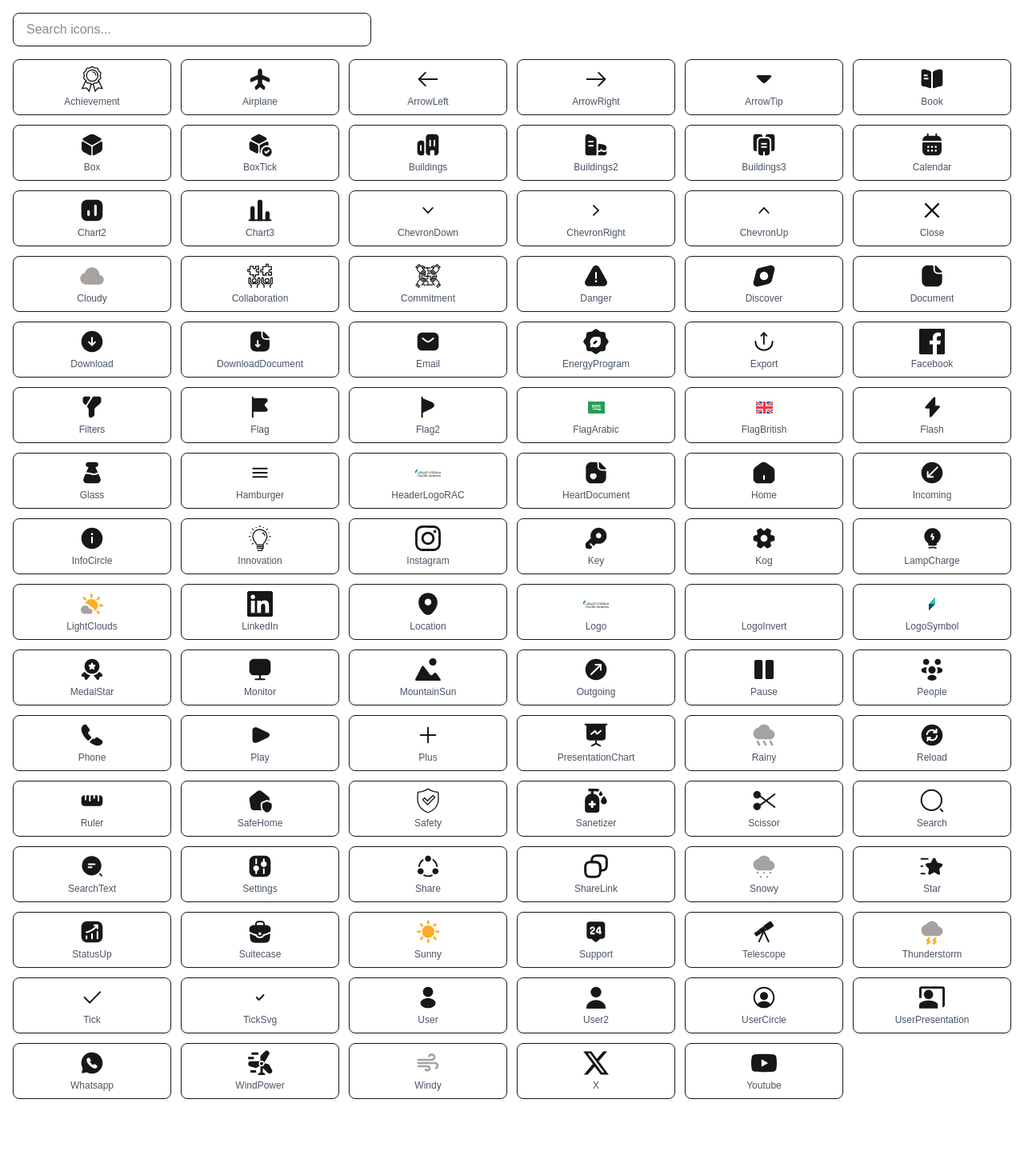
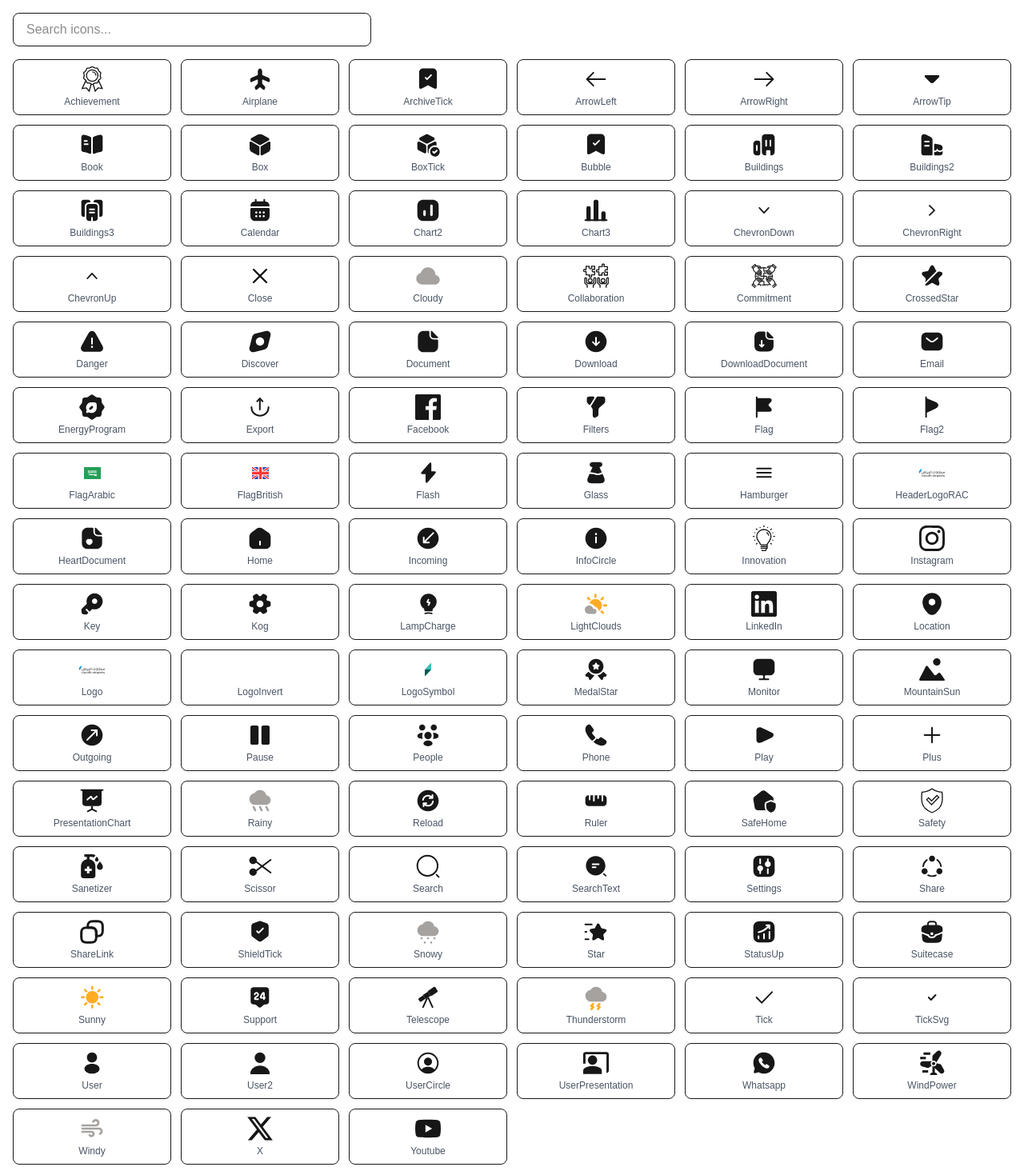
Before and after one commit to BieganskiP/icons, a Next.js app: page / in a window 1280 px wide. Shown: the top 1469 px of the page at 80% size. Before the commit the page ends 1390 px from the top, so only its background shows below. Built offline with nearby package versions, Linux system fonts and the light colour scheme.

Commit message:
Refactor icon imports for consistency and add new icons: ArchiveTick, Bubble, CrossedStar, and ShieldTick

```diff
--- /dev/null
+++ b/components/icons/ArchiveTick.tsx
@@ -0,0 +1,21 @@
+interface ArchiveTickProps {
+  className?: string;
+}
+
+export default function ArchiveTick({ className }: ArchiveTickProps) {
+  return (
+    <svg
+      className={className}
+      width="100%"
+      height="100%"
+      viewBox="0 0 24 25"
+      fill="none"
+      xmlns="http://www.w3.org/2000/svg"
+    >
+      <path
+        d="M16.8203 1.92188H7.18031C5.06031 1.92188 3.32031 3.66188 3.32031 5.78188V19.8719C3.32031 21.6719 4.61031 22.4319 6.19031 21.5619L11.0703 18.8519C11.5903 18.5619 12.4303 18.5619 12.9403 18.8519L17.8203 21.5619C19.4003 22.4419 20.6903 21.6819 20.6903 19.8719V5.78188C20.6803 3.66188 18.9503 1.92188 16.8203 1.92188ZM15.6203 9.04187L11.6203 13.0419C11.4703 13.1919 11.2803 13.2619 11.0903 13.2619C10.9003 13.2619 10.7103 13.1919 10.5603 13.0419L9.06031 11.5419C8.77031 11.2519 8.77031 10.7719 9.06031 10.4819C9.35031 10.1919 9.83031 10.1919 10.1203 10.4819L11.0903 11.4519L14.5603 7.98187C14.8503 7.69187 15.3303 7.69187 15.6203 7.98187C15.9103 8.27187 15.9103 8.75187 15.6203 9.04187Z"
+        fill="currentColor"
+      />
+    </svg>
+  );
+}
--- /dev/null
+++ b/components/icons/Bubble.tsx
@@ -0,0 +1,21 @@
+interface ArchiveTickProps {
+  className?: string;
+}
+
+export default function ArchiveTick({ className }: ArchiveTickProps) {
+  return (
+    <svg
+      className={className}
+      width="100%"
+      height="100%"
+      viewBox="0 0 24 25"
+      fill="none"
+      xmlns="http://www.w3.org/2000/svg"
+    >
+      <path
+        d="M16.8203 1.92188H7.18031C5.06031 1.92188 3.32031 3.66188 3.32031 5.78188V19.8719C3.32031 21.6719 4.61031 22.4319 6.19031 21.5619L11.0703 18.8519C11.5903 18.5619 12.4303 18.5619 12.9403 18.8519L17.8203 21.5619C19.4003 22.4419 20.6903 21.6819 20.6903 19.8719V5.78188C20.6803 3.66188 18.9503 1.92188 16.8203 1.92188ZM15.6203 9.04187L11.6203 13.0419C11.4703 13.1919 11.2803 13.2619 11.0903 13.2619C10.9003 13.2619 10.7103 13.1919 10.5603 13.0419L9.06031 11.5419C8.77031 11.2519 8.77031 10.7719 9.06031 10.4819C9.35031 10.1919 9.83031 10.1919 10.1203 10.4819L11.0903 11.4519L14.5603 7.98187C14.8503 7.69187 15.3303 7.69187 15.6203 7.98187C15.9103 8.27187 15.9103 8.75187 15.6203 9.04187Z"
+        fill="currentColor"
+      />
+    </svg>
+  );
+}
--- /dev/null
+++ b/components/icons/CrossedStar.tsx
@@ -0,0 +1,21 @@
+interface CrossedStarProps {
+  className?: string;
+}
+
+export default function CrossedStar({ className }: CrossedStarProps) {
+  return (
+    <svg
+      className={className}
+      width="100%"
+      height="100%"
+      viewBox="0 0 25 25"
+      fill="none"
+      xmlns="http://www.w3.org/2000/svg"
+    >
+      <path
+        d="M19.6153 8.24121L20.6251 8.41113C21.685 8.59111 22.395 9.07161 22.6251 9.77148C22.8451 10.4715 22.5452 11.282 21.7852 12.042L19.3653 14.4717C19.0054 14.8317 18.8059 15.5218 18.9259 16.0117L19.6153 19.0215C19.9053 20.2713 19.7253 21.2111 19.1056 21.6611C18.8556 21.8411 18.5552 21.9316 18.2052 21.9316C17.6953 21.9316 17.0955 21.7414 16.4356 21.3516L13.506 19.6113C13.046 19.3413 12.2853 19.3413 11.8253 19.6113L8.8956 21.3516C7.7856 22.0016 6.83568 22.1111 6.22568 21.6611C5.99583 21.4912 5.8259 21.2617 5.71591 20.9619L17.8751 8.80176C18.335 8.34181 18.9854 8.1313 19.6153 8.24121ZM12.6651 2.01172C13.4051 2.01172 14.0851 2.56185 14.5851 3.55176L16.3058 7.00195C16.4358 7.26178 16.7054 7.51171 16.9952 7.68164L6.22568 18.4521C6.08566 18.592 5.84585 18.4617 5.88583 18.2617L6.40537 16.0117C6.51535 15.5218 6.31579 14.8217 5.96591 14.4717L3.53525 12.042C2.77525 11.282 2.4754 10.4715 2.6954 9.77148C2.92546 9.07162 3.63558 8.59211 4.6954 8.41211L7.81552 7.8916C8.26544 7.81159 8.81542 7.41187 9.02548 7.00195L10.7452 3.55176C11.2451 2.56191 11.9253 2.01189 12.6651 2.01172Z"
+        fill="currentColor"
+      />
+    </svg>
+  );
+}
--- /dev/null
+++ b/components/icons/ShieldTick.tsx
@@ -0,0 +1,21 @@
+interface ShieldTickProps {
+  className?: string;
+}
+
+export default function ShieldTick({ className }: ShieldTickProps) {
+  return (
+    <svg
+      className={className}
+      width="100%"
+      height="100%"
+      viewBox="0 0 24 25"
+      fill="none"
+      xmlns="http://www.w3.org/2000/svg"
+    >
+      <path
+        d="M18.5369 4.13156L13.0369 2.07156C12.4669 1.86156 11.5369 1.86156 10.9669 2.07156L5.46687 4.13156C4.40687 4.53156 3.54688 5.77156 3.54688 6.90156V15.0016C3.54688 15.8116 4.07688 16.8816 4.72688 17.3616L10.2269 21.4716C11.1969 22.2016 12.7869 22.2016 13.7569 21.4716L19.2569 17.3616C19.9069 16.8716 20.4369 15.8116 20.4369 15.0016V6.90156C20.4469 5.77156 19.5869 4.53156 18.5369 4.13156ZM15.4769 9.73156L11.1769 14.0316C11.0269 14.1816 10.8369 14.2516 10.6469 14.2516C10.4569 14.2516 10.2669 14.1816 10.1169 14.0316L8.51688 12.4116C8.22688 12.1216 8.22688 11.6416 8.51688 11.3516C8.80688 11.0616 9.28687 11.0616 9.57687 11.3516L10.6569 12.4316L14.4269 8.66156C14.7169 8.37156 15.1969 8.37156 15.4869 8.66156C15.7769 8.95156 15.7769 9.44156 15.4769 9.73156Z"
+        fill="currentColor"
+      />
+    </svg>
+  );
+}
```
Also changed, not shown: components/icons/icons.ts (+103 -95 lines).
